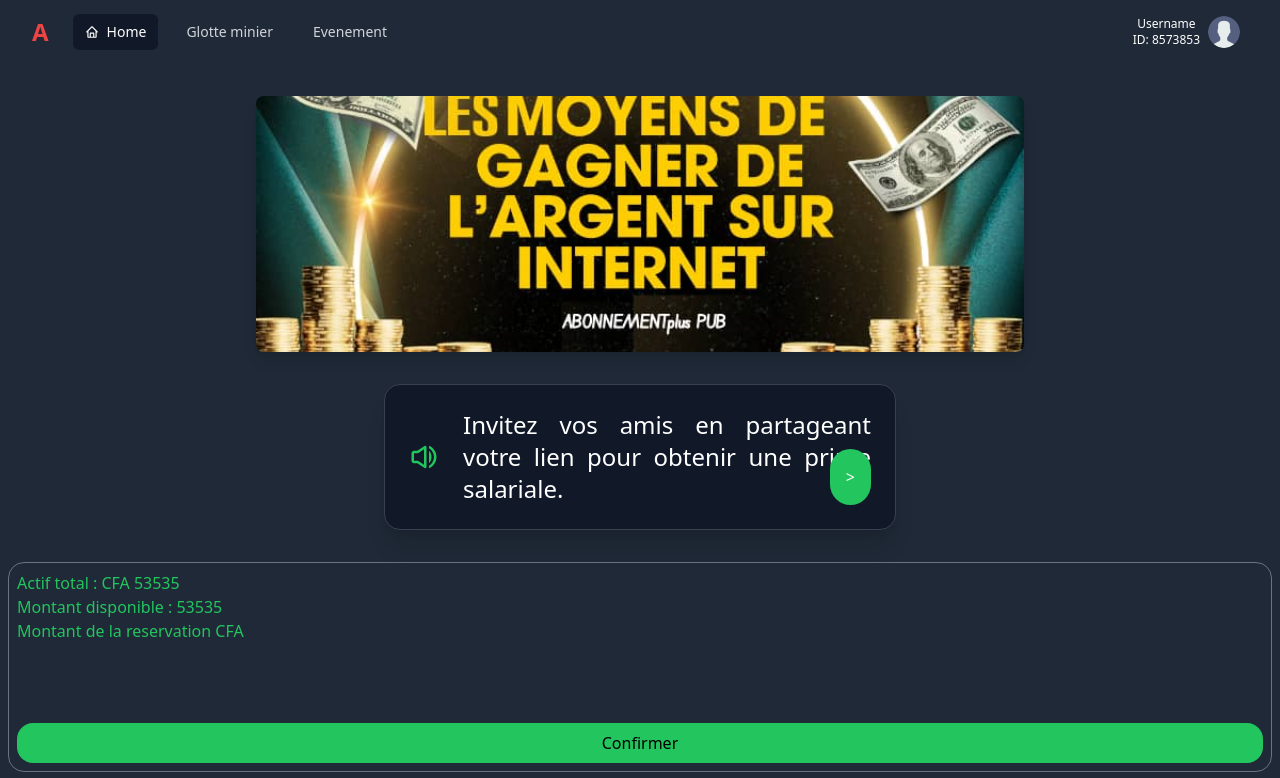
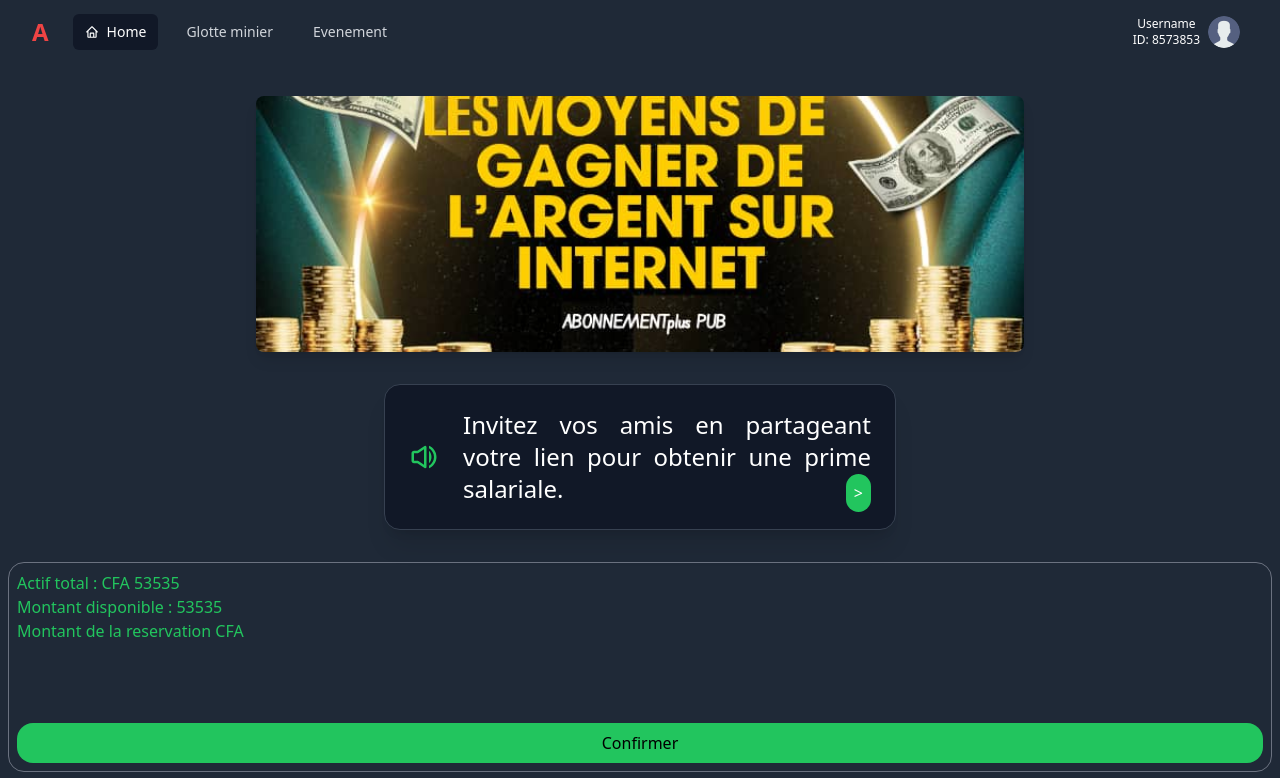
Before and after one commit to TechSupport84/abonnement, a React (Vite) app: page / in a window 1280 px wide. Shown: the top 778 px of the page. Built offline with nearby package versions, Linux system fonts and the light colour scheme.

Commit message:
updated  all pagesd

```diff
--- a/src/pages/HomePage.jsx
+++ b/src/pages/HomePage.jsx
@@ -58,12 +58,12 @@
         </div>
 
         <div className="absolute bottom-6 right-6">
-          <button
+          <span
             onClick={handleCustomize}
-            className="text-white bg-green-500 p-4 rounded-full focus:outline-none hover:bg-green-600 transform hover:scale-110 transition duration-300"
+            className="text-white bg-green-500 cursor-pointer p-2 rounded-full focus:outline-none hover:bg-green-600 transform hover:scale-110 transition duration-300"
           >
             {customize ? '>' : '>'}
-          </button>
+          </span>
         </div>
       </div>
 
```
